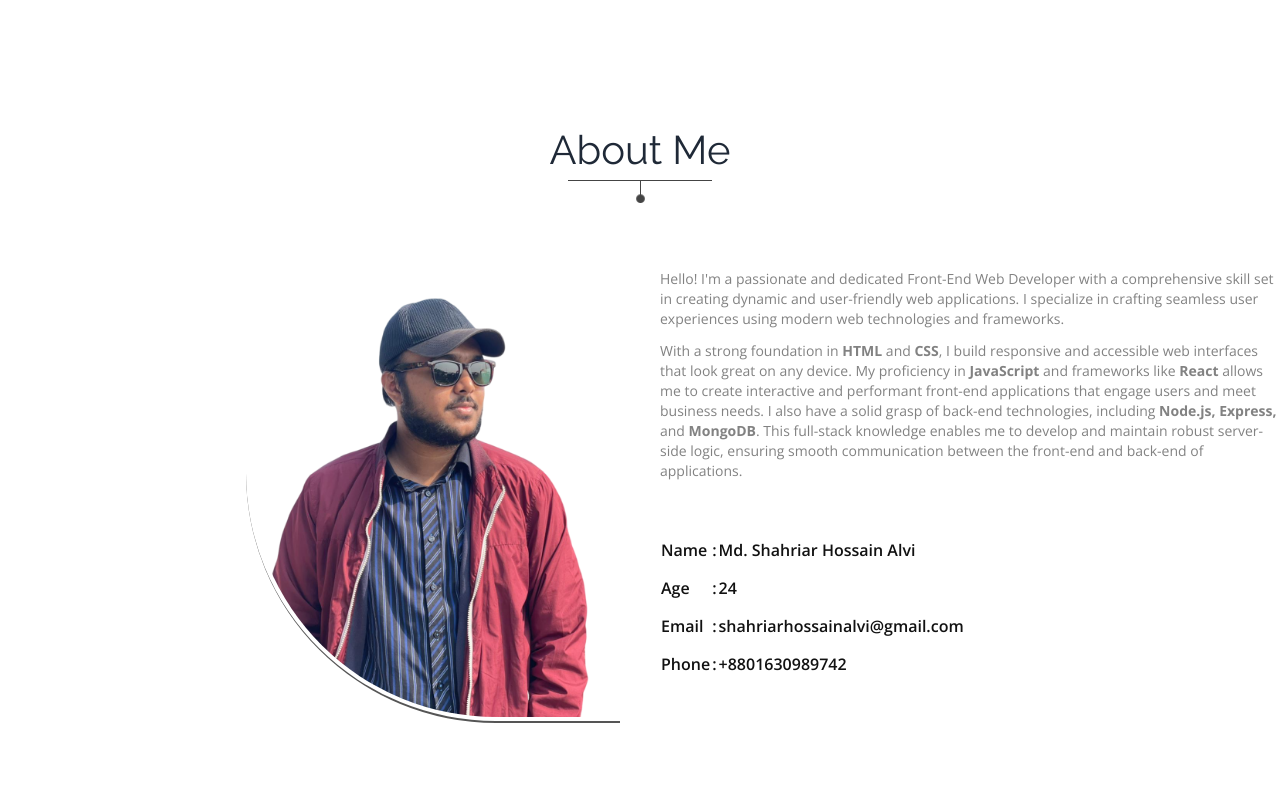
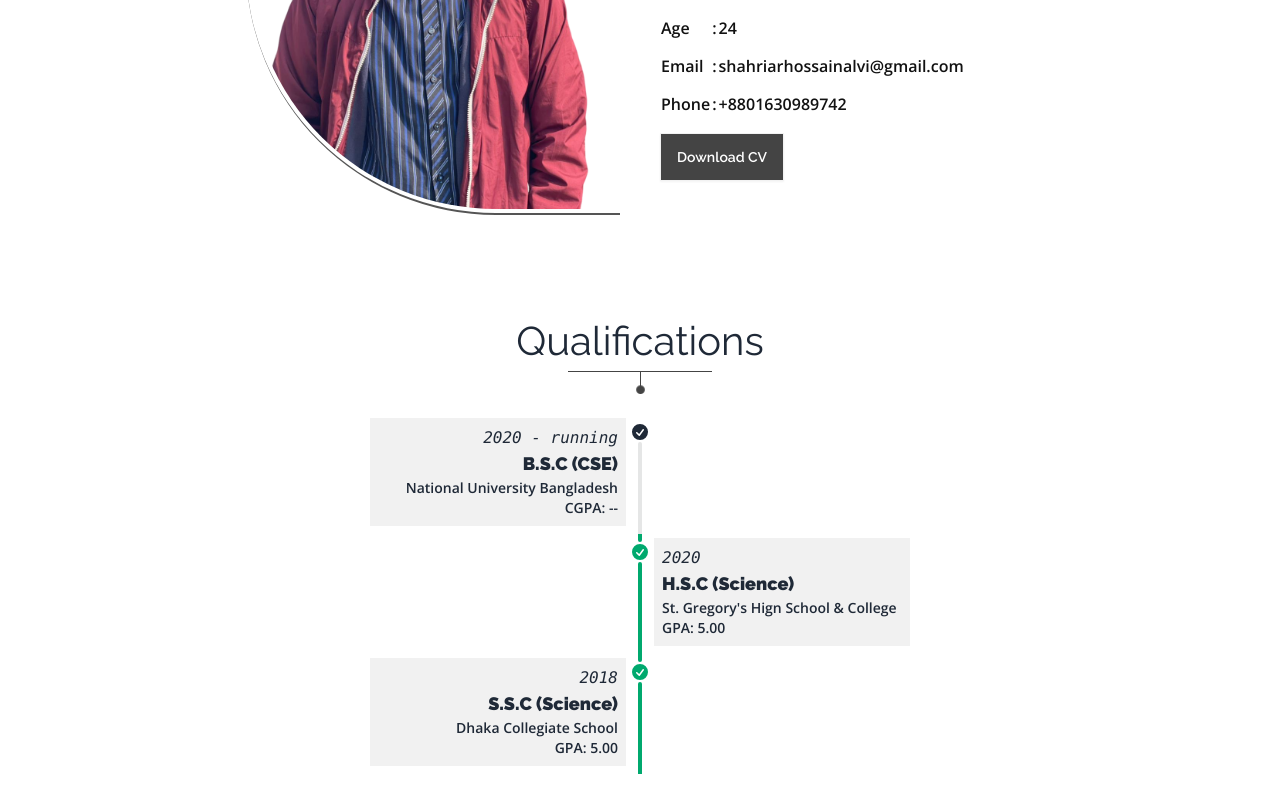
Before and after one commit to Shahriar-Hossain-Alvi/shahriar-hossain-alvi-portfolio, a React (Vite) app: page / in a window 1280 px wide. Shown: the part 840-1652 px from the top of the page. Built offline with nearby package versions, Linux system fonts and the light colour scheme.

Commit message:
added qualification section

```diff
--- a/src/Pages/Home/About/About.jsx
+++ b/src/Pages/Home/About/About.jsx
@@ -5,7 +5,7 @@ import { Element } from 'react-scroll';
 
 const About = () => {
     return (
-        <Element id="about" className="mb-96">
+        <Element id="about" className="mb-24">
             <SectionTitle title={'About Me'}></SectionTitle>
 
             <div className="grid grid-cols-2 gap-10 items-center">
@@ -14,9 +14,9 @@ const About = () => {
                 </div>
 
                 <div className="w-full">
-                    <p className="font-open-sans text-sm text-[#828282] mb-3">Hello! I'm a passionate and dedicated Front-End Web Developer with a comprehensive skill set in creating dynamic and user-friendly web applications. I specialize in crafting seamless user experiences using modern web technologies and frameworks.</p>
+                    <p className="font-open-sans text-sm text-[#828282] mb-3">Hello! Passionate and committed, Front-End Web Developer with extensive experience in intuitive web application development. Building fast and easy-to-use web experiences with the latest in web technologies and frameworks.</p>
 
-                    <p className="font-open-sans text-sm text-[#828282] mb-14">With a strong foundation in <strong>HTML</strong> and <strong>CSS</strong>, I build responsive and accessible web interfaces that look great on any device. My proficiency in <strong>JavaScript</strong> and frameworks like <strong>React</strong> allows me to create interactive and performant front-end applications that engage users and meet business needs. I also have a solid grasp of back-end technologies, including <strong>Node.js, Express,</strong> and <strong>MongoDB</strong>. This full-stack knowledge enables me to develop and maintain robust server-side logic, ensuring smooth communication between the front-end and back-end of applications.</p>
+                    <p className="font-open-sans text-sm text-[#828282] mb-14">Responsive, Accessible Web interfaces that look great on any device with HTML, and CSS. I build front-end apps that bring users and businesses together, with advanced leveraging of JavaScript and React. I am also very well versed with back-end technologies like Node., Express, MongoDB With a strong understanding of full-stack, I am capable to create maintainable server side logic that can connect client side and server side aspects of programs efficiently.</p>
 
                     <table className="font-open-sans text-[#111111]">
                         <tr>
@@ -43,6 +43,8 @@ const About = () => {
                             <td className="font-semibold">+8801630989742</td>
                         </tr>
                     </table>
+
+                    <button className="btn bg-[#444444] text-white rounded-none mt-4 hover:bg-transparent hover:text-[#444444] hover:border-[#444444]">Download CV</button>
                 </div>
             </div>
         </Element>
--- a/src/Pages/Home/Banner/Banner.jsx
+++ b/src/Pages/Home/Banner/Banner.jsx
@@ -6,7 +6,7 @@ import { FaFacebookF, FaGithub, FaLinkedinIn } from "react-icons/fa6";
 
 const Banner = () => {
     return (
-        <div id="banner" className="relative hero  mb-[700px]" style={{ backgroundImage: `url(${bannerBG})` }}>
+        <div id="banner" className="relative hero mb-48" style={{ backgroundImage: `url(${bannerBG})` }}>
             <div className="hero-content text-center pt-20 pb-12">
                 <div className="pb-8">
                     <h2 className="font-semibold text-xl lg:text-2xl text-[#111111]">Hi! I am</h2>
--- a/src/Pages/Home/Home.jsx
+++ b/src/Pages/Home/Home.jsx
@@ -4,6 +4,7 @@ import Banner from "./Banner/Banner";
 import { Link as ScrollLink } from 'react-scroll';
 import { useEffect, useState } from "react";
 import 'animate.css';
+import Qualification from "./Qualification/Qualification";
 
 
 const Home = () => {
@@ -29,13 +30,14 @@ const Home = () => {
     return (
         <div>
             {
-                isVisible && <ScrollLink to="banner" smooth={true} duration={500} className="fixed z-50 bottom-12 right-0 bg-red-600 text-white w-8 h-8 flex justify-center items-center rounded-l-xl cursor-pointer tooltip tooltip-left animate__animated animate__backInRight" data-tip="scroll to top">
+                isVisible && <ScrollLink to="banner" smooth={true} duration={500} className="fixed z-50 bottom-12 right-0 bg-[#444444] text-white w-8 h-8 flex justify-center items-center rounded-l-xl cursor-pointer tooltip tooltip-left animate__animated animate__backInRight" data-tip="scroll to top">
                     <FaArrowUp />
                 </ScrollLink>
             }
 
             <Banner></Banner>
             <About></About>
+            <Qualification></Qualification>
         </div>
     );
 };
--- /dev/null
+++ b/src/Pages/Home/Qualification/Qualification.jsx
@@ -0,0 +1,82 @@
+/* eslint-disable react/no-unescaped-entities */
+import SectionTitle from "../../../components/Shared/SectionTitle/SectionTitle";
+
+const Qualification = () => {
+    return (
+        <div id="qualification" className="mb-28">
+            <SectionTitle title={'Qualifications'}></SectionTitle>
+
+            <ul className="items-center timeline timeline-snap-icon max-md:timeline-compact timeline-vertical">
+                <li>
+                    <div className="timeline-middle">
+                        <svg
+                            xmlns="http://www.w3.org/2000/svg"
+                            viewBox="0 0 20 20"
+                            fill="currentColor"
+                            className="h-5 w-5">
+                            <path
+                                fillRule="evenodd"
+                                d="M10 18a8 8 0 100-16 8 8 0 000 16zm3.857-9.809a.75.75 0 00-1.214-.882l-3.483 4.79-1.88-1.88a.75.75 0 10-1.06 1.061l2.5 2.5a.75.75 0 001.137-.089l4-5.5z"
+                                clipRule="evenodd" />
+                        </svg>
+                    </div>
+                    <div className="timeline-start mb-2 md:text-end hover:shadow-lg transition ease-linear p-2 bg-[#f1f1f1] min-w-64">
+                        <time className="font-mono italic">2020 - running</time>
+                        <div className="text-lg font-black">B.S.C (CSE)</div>
+                        <h2 className="font-semibold font-open-sans text-sm">National University Bangladesh</h2>
+                        <h4 className="font-semibold font-open-sans text-sm">CGPA: --</h4>
+                    </div>
+                    <hr />
+                </li>
+
+                <li>
+                    <hr className="bg-success" />
+                    <div className="timeline-middle">
+                        <svg
+                            xmlns="http://www.w3.org/2000/svg"
+                            viewBox="0 0 20 20"
+                            fill="currentColor"
+                            className="text-success h-5 w-5">
+                            <path
+                                fillRule="evenodd"
+                                d="M10 18a8 8 0 100-16 8 8 0 000 16zm3.857-9.809a.75.75 0 00-1.214-.882l-3.483 4.79-1.88-1.88a.75.75 0 10-1.06 1.061l2.5 2.5a.75.75 0 001.137-.089l4-5.5z"
+                                clipRule="evenodd" />
+                        </svg>
+                    </div>
+                    <div className="timeline-end mb-2 hover:shadow-lg transition ease-linear p-2 bg-[#f1f1f1] min-w-64">
+                        <time className="font-mono italic">2020</time>
+                        <div className="text-lg font-black">H.S.C (Science)</div>
+                        <h2 className="font-semibold font-open-sans text-sm">St. Gregory's Hign School & College</h2>
+                        <h4 className="font-semibold font-open-sans text-sm">GPA: 5.00</h4>
+                    </div>
+                    <hr className="bg-success" />
+                </li>
+
+                <li>
+                    <hr className="bg-success" />
+                    <div className="timeline-middle">
+                        <svg
+                            xmlns="http://www.w3.org/2000/svg"
+                            viewBox="0 0 20 20"
+                            fill="currentColor"
+                            className="text-success h-5 w-5">
+                            <path
+                                fillRule="evenodd"
+                                d="M10 18a8 8 0 100-16 8 8 0 000 16zm3.857-9.809a.75.75 0 00-1.214-.882l-3.483 4.79-1.88-1.88a.75.75 0 10-1.06 1.061l2.5 2.5a.75.75 0 001.137-.089l4-5.5z"
+                                clipRule="evenodd" />
+                        </svg>
+                    </div>
+                    <div className="timeline-start mb-2 md:text-end hover:shadow-lg transition ease-linear p-2 bg-[#f1f1f1] min-w-64">
+                        <time className="font-mono italic">2018</time>
+                        <div className="text-lg font-black">S.S.C (Science)</div>
+                        <h2 className="font-semibold font-open-sans text-sm">Dhaka Collegiate School</h2>
+                        <h4 className="font-semibold font-open-sans text-sm">GPA: 5.00</h4>
+                    </div>
+                    <hr className="bg-success" />
+                </li>
+            </ul>
+        </div>
+    );
+};
+
+export default Qualification;
```
